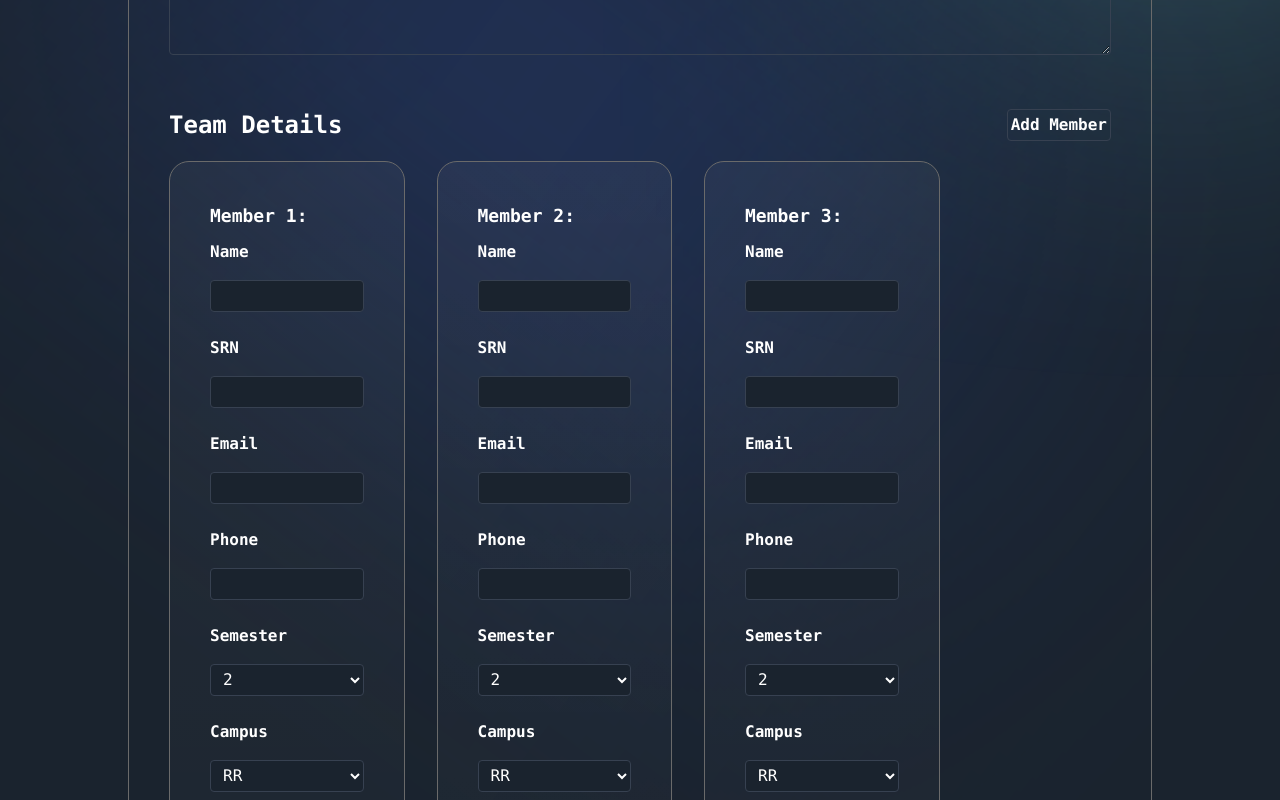
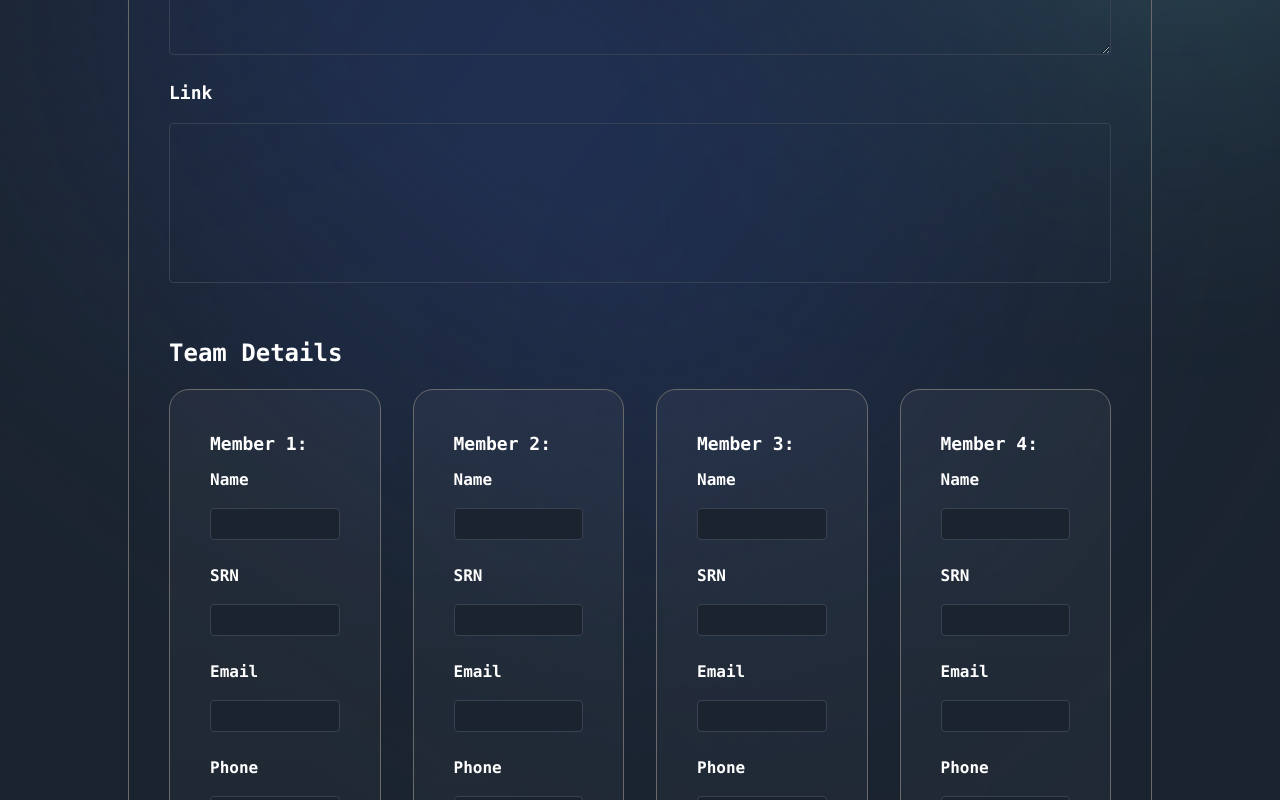
Before and after one commit to adithya-s-k/arithemania, a Next.js app: page /register in a window 1280 px wide. Shown: the part 2780-3580 px from the top of the page. Built offline with nearby package versions, Linux system fonts and the light colour scheme; no server answers; the database is empty; a web font is replaced by a local one.

Commit message:
added 4 members default - Adithya S K

```diff
--- a/pages/index.jsx
+++ b/pages/index.jsx
@@ -12,8 +12,9 @@ const Home = () => (
       <About />
     </div>
     <div className="relative">
-      <div className="gradient-01 z-0" />
+      <div className="gradient-04 z-0" />
       <Hero />
+
       <div className="gradient-03 z-0" />
       <Explore />
     </div>
--- a/sections/Explore.jsx
+++ b/sections/Explore.jsx
@@ -44,6 +44,7 @@ const Explore = () => {
           ))}
         </div>
       </motion.div>
+      <div className="gradient-02 z-0" />
     </section>
   );
 };
--- a/sections/Hero.jsx
+++ b/sections/Hero.jsx
@@ -1,10 +1,11 @@
+/* eslint-disable react/jsx-no-useless-fragment */
 /* eslint-disable import/no-duplicates */
 /* eslint-disable import/order */
 /* eslint-disable react/function-component-definition */
 
 'use client';
 
-import React from 'react';
+import React, { useState } from 'react';
 // import { motion } from 'framer-motion';
 import Spline from '@splinetool/react-spline';
 import styles from '../styles';
@@ -70,44 +71,31 @@ import styles from '../styles';
 // export default Hero;
 
 function Hero() {
+  const [isMobile, setIsMobile] = useState(false);
+
+  React.useEffect(() => {
+    function handleResize() {
+      setIsMobile(window.innerWidth < 768); // set to true if screen width is less than 768px
+    }
+
+    handleResize(); // set initial value on mount
+    window.addEventListener('resize', handleResize);
+    return () => window.removeEventListener('resize', handleResize);
+  }, []);
   return (
-    <section className={`${styles.yPaddings}  h-[100vh]`}>
-      {/* <div className="absolute m-auto z-[100]">
-        <motion.div
-          initial={{ opacity: 0, y: -50 }}
-          animate={{ opacity: 1, y: 0 }}
-          transition={{ delay: 0.5 }}
-          className="text-5xl font-bold text-white"
-        >
-          Shunya
-        </motion.div>
-        <motion.div
-          initial={{ opacity: 0, y: -50 }}
-          animate={{ opacity: 1, y: 0 }}
-          transition={{ delay: 1 }}
-          className="text-5xl font-bold text-white"
-        >
-          presents
-        </motion.div>
-        <motion.div
-          initial={{ opacity: 0, y: -50 }}
-          animate={{ opacity: 1, y: 0 }}
-          transition={{ delay: 1.5 }}
-          className="text-5xl font-bold text-white"
-        >
-          Arithemania 2.0
-        </motion.div>
-      </div> */}
-      <Spline
-        scene="https://prod.spline.design/GLps9wZiqSGfvIT1/scene.splinecode"
-        // className="z-50 hidden sm:block"
-        className="z-50 "
-      />
-      {/* <Spline
-        scene="https://prod.spline.design/jl6Krd7ogz9unygH/scene.splinecode"
-        className="z-50 sm:hidden block"
-      /> */}
-    </section>
+    <>
+      {isMobile ? (
+        <></>
+      ) : (
+        <section className={`${styles.yPaddings}  h-[100vh]`}>
+          <Spline
+            scene="https://prod.spline.design/GLps9wZiqSGfvIT1/scene.splinecode"
+            className="z-50 hidden sm:block"
+            // className="z-50 "
+          />
+        </section>
+      )}
+    </>
   );
 }
 
--- a/sections/Register.jsx
+++ b/sections/Register.jsx
@@ -29,7 +29,7 @@ import { db } from '../firebase/firebase';
 import 'react-toastify/dist/ReactToastify.css';
 
 export default function Registrations() {
-  const [memberCount, setMemberCount] = useState(3);
+  const [memberCount, setMemberCount] = useState(4);
 
   const [teamMembers, setTeamMembers] = useState([
     {
@@ -80,6 +80,22 @@ export default function Registrations() {
       is_hostellite: false,
       hostel_room: '',
     },
+    {
+      id: 4,
+      name: '',
+      srn: '',
+      email: '',
+      phone: '',
+      semester: 2,
+      campus: 'RR',
+      branch: 'CSE',
+      other_branch: '',
+      gender: 'Male',
+      guardian_name: '',
+      guardian_phone: '',
+      is_hostellite: false,
+      hostel_room: '',
+    },
   ]);
 
   const [teamName, setTeamName] = useState('');
@@ -88,40 +104,41 @@ export default function Registrations() {
   );
   const [problemStatement, setProblemStatement] = useState('');
   const [solution, setSolution] = useState('');
+  const [link, setLink] = useState('');
 
   const [registeredTeams, setRegisteredTeams] = useState([]);
 
   const [loading, setLoading] = useState(false);
 
-  const addMember = () => {
-    setMemberCount((prev) => prev + 1);
-    setTeamMembers((prev) => [
-      ...prev,
-      {
-        id: 4,
-        name: '',
-        srn: '',
-        email: '',
-        phone: '',
-        semester: 2,
-        campus: 'RR',
-        branch: 'CSE',
-        other_branch: '',
-        gender: 'Male',
-        guardian_name: '',
-        guardian_phone: '',
-        is_hostellite: false,
-        hostel_room: '',
-      },
-    ]);
-    console.log(teamMembers);
-  };
+  // const addMember = () => {
+  //   setMemberCount((prev) => prev + 1);
+  //   setTeamMembers((prev) => [
+  //     ...prev,
+  //     {
+  //       id: 4,
+  //       name: '',
+  //       srn: '',
+  //       email: '',
+  //       phone: '',
+  //       semester: 2,
+  //       campus: 'RR',
+  //       branch: 'CSE',
+  //       other_branch: '',
+  //       gender: 'Male',
+  //       guardian_name: '',
+  //       guardian_phone: '',
+  //       is_hostellite: false,
+  //       hostel_room: '',
+  //     },
+  //   ]);
+  //   console.log(teamMembers);
+  // };
 
-  const removeMember = () => {
-    setMemberCount((prev) => prev - 1);
-    setTeamMembers((prev) => prev.slice(0, -1));
-    console.log(teamMembers);
-  };
+  // const removeMember = () => {
+  //   setMemberCount((prev) => prev - 1);
+  //   setTeamMembers((prev) => prev.slice(0, -1));
+  //   console.log(teamMembers);
+  // };
 
   const validateData = (e) => {
     e.preventDefault();
@@ -143,6 +160,10 @@ export default function Registrations() {
     }
     if (solution.length === 0) {
       toast('Solution cannot be empty');
+      return;
+    }
+    if (link.length === 0) {
+      toast('Link cannot be empty');
       return;
     }
     for (let i = 0; i < teamMembers.length; i++) {
@@ -177,7 +198,7 @@ export default function Registrations() {
         }
       }
       if (member.guardian_name.length === 0) {
-        toast(`Guardian Name - ${member.id} empty`);
+        toast(`Parents Name - ${member.id} empty`);
         return;
       }
       if (
@@ -185,7 +206,7 @@ export default function Registrations() {
         member.guardian_phone.toString().length < 10 ||
         member.guardian_phone.toString().length > 10
       ) {
-        toast(`Gaurdian Phone - ${member.id} invalid`);
+        toast(`Parents Phone - ${member.id} invalid`);
         return;
       }
       if (member.is_hostellite) {
@@ -217,10 +238,11 @@ export default function Registrations() {
   const handleSubmit = async () => {
     const resetData = () =>
       new Promise(() => {
-        setMemberCount(3);
+        setMemberCount(4);
         setTeamName('');
         setProblemStatement('');
         setSolution('');
+        setLink('');
         setTeamMembers([
           {
             id: 1,
@@ -270,6 +292,22 @@ export default function Registrations() {
             is_hostellite: false,
             hostel_room: '',
           },
+          {
+            id: 4,
+            name: '',
+            srn: '',
+            email: '',
+            phone: '',
+            semester: 2,
+            campus: 'RR',
+            branch: 'CSE',
+            other_branch: '',
+            gender: 'Male',
+            guardian_name: '',
+            guardian_phone: '',
+            is_hostellite: false,
+            hostel_room: '',
+          },
         ]);
         setRegisteredTeams([]);
       });
@@ -281,6 +319,7 @@ export default function Registrations() {
           domain,
           problemStateMent: problemStatement,
           solution,
+          link,
           teamMembers,
         });
         await resetData();
@@ -354,12 +393,21 @@ export default function Registrations() {
             ></textarea>
           </label>
 
+          <label className="text-lg flex flex-col font-mono text-white mb-6 font-bold w-full">
+            Link
+            <input
+              className="text-base focus:outline-none w-full min-h-40 rounded mt-4 pl-2 pr-2 text-white font-mono font-normal bg-transparent border-[1px] border-[#374151]"
+              value={link}
+              onChange={(e) => setLink(e.target.value)}
+            ></input>
+          </label>
+
           <div className="flex flex-col mt-[30px] w-full">
             <div className="flex flex-row items-center justify-between mb-[20px]">
               <h2 className="text-2xl font-bold text-white font-mono text">
                 Team Details
               </h2>
-              {memberCount === 3 && (
+              {/* {memberCount === 3 && (
                 <button
                   className="text-white font-mono font-bold text-base border-[1px] border-[#374151] rounded p-[3px] cursor-pointer"
                   onClick={addMember}
@@ -374,7 +422,7 @@ export default function Registrations() {
                 >
                   Remove Member
                 </button>
-              )}
+              )} */}
             </div>
 
             <div className="w-full h-auto flex flex-col gap-8 md:flex-row">
```
